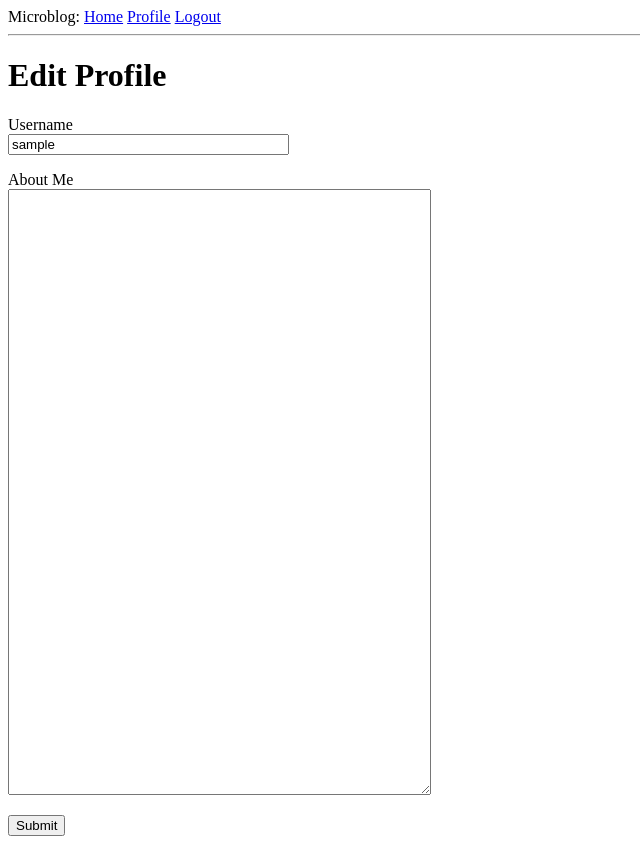
After one commit to onlyphantom/microblog, a Flask app: page /edit_profile in a window 1280 px wide. The commit adds this page. Shown: the whole page, without its empty margins (0-640 px from the left). Run offline with Flask 2, Linux system fonts and the light colour scheme; the visitor is signed in with stand-in values (Sample User, id 1); data comes from the database, SQL or seed files in the repository.

Commit message:
Code reformatting + User profile

```diff
--- a/app/forms.py
+++ b/app/forms.py
@@ -1,6 +1,6 @@
 from flask_wtf import FlaskForm
-from wtforms import StringField, PasswordField, BooleanField, SubmitField
-from wtforms.validators import ValidationError, DataRequired, Email, EqualTo
+from wtforms import StringField, PasswordField, BooleanField, SubmitField, TextAreaField
+from wtforms.validators import ValidationError, DataRequired, Email, EqualTo, Length
 from app.models import User
 
 class LoginForm(FlaskForm):
@@ -27,3 +27,8 @@ class RegistrationForm(FlaskForm):
         user = User.query.filter_by(email=email.data).first()
         if user is not None:
             raise ValidationError('Please use a different email address.')
+
+class EditProfileForm(FlaskForm):
+    username = StringField('Username', validators=[DataRequired()])
+    about_me = TextAreaField('About Me', validators=[Length(min=0, max=140)])
+    submit = SubmitField('Submit')
--- a/app/models.py
+++ b/app/models.py
@@ -18,6 +18,8 @@ class User(UserMixin, db.Model):
     # for p in posts:
     #   print(p.id, p.author.username, p.author.email, p.body)
     posts = db.relationship('Post', backref='author', lazy='dynamic')
+    about_me = db.Column(db.String(140))
+    last_seen = db.Column(db.DateTime, default=datetime.utcnow)
 
     # __repr__ is a built-in function to compute the official
     # string representation of an object
--- a/app/routes.py
+++ b/app/routes.py
@@ -1,11 +1,18 @@
 from flask import (flash, redirect, render_template,
                    request, url_for)
 from app import app, db
-from app.forms import LoginForm, RegistrationForm
+from app.forms import LoginForm, RegistrationForm, EditProfileForm
 from app.models import User
 from flask_login import (current_user, login_user, logout_user,
                          login_required)
 from werkzeug.urls import url_parse
+from datetime import datetime
+
+@app.before_request
+def before_request():
+    if current_user.is_authenticated:
+        current_user.last_seen = datetime.utcnow()
+        db.session.commit()
 
 @app.route('/')
 @app.route('/index')
@@ -32,12 +39,12 @@ def login():
     form = LoginForm()
 
     if form.validate_on_submit():
-        user = User.query.filter_by(username=form.username.data).first()
-        if user is None or not user.check_password(form.password.data):
+        this_user = User.query.filter_by(username=form.username.data).first()
+        if this_user is None or not this_user.check_password(form.password.data):
             flash('Invalid username or password')
             return redirect(url_for('login'))
 
-        login_user(user, remember=form.remember_me.data)
+        login_user(this_user, remember=form.remember_me.data)
         next_page = request.args.get('next')
         if not next_page or url_parse(next_page).netloc != '':
             next_page = url_for('index')
@@ -73,3 +80,18 @@ def user(username):
         {'author': this_user, 'body': 'Test post #2'}
     ]
     return render_template('user.html', user=this_user, posts=posts)
+
+@app.route('/edit_profile', methods=['GET', 'POST'])
+@login_required
+def edit_profile():
+    form = EditProfileForm()
+    if form.validate_on_submit():
+        current_user.username = form.username.data
+        current_user.about_me = form.about_me.data
+        db.session.commit()
+        flash('Your changes have been saved.')
+        return redirect(url_for('edit_profile'))
+    elif request.method == "GET":
+        form.username.data = current_user.username
+        form.about_me.data = current_user.about_me
+    return render_template('edit_profile.html', title='Edit Profile', form=form)
--- /dev/null
+++ b/app/templates/_post.html
@@ -0,0 +1,6 @@
+<table>
+    <tr valign="top">
+        <td><img src="{{ post.author.avatar(36) }}"></td>
+        <td>{{ post.author.username }} says: <br/> {{ post.body }}</td>
+    </tr>
+</table>
--- /dev/null
+++ b/app/templates/edit_profile.html
@@ -0,0 +1,23 @@
+{% extends "base.html" %}
+
+{% block content %}
+    <h1>Edit Profile</h1>
+    <form action="" method="post">
+        {{ form.hidden_tag() }}
+        <p>
+            {{ form.username.label }}<br/>
+            {{  form.username(size=32) }}<br/>
+            {% for error in form.username.errors %}
+                <span style="color:red">{{ error }}</span>
+            {% endfor %}
+        </p>
+        <p>
+            {{ form.about_me.label }}<br/>
+            {{ form.about_me(cols=50, rows=40) }}
+            {% for error in form.about_me.errors %}
+                <span style="color:red">{{ error }}</span>
+            {% endfor %}
+        </p>
+        <p>{{ form.submit() }}</p>
+    </form>
+{% endblock %}
```
Also changed, not shown: app/templates/user.html (+13 -7 lines), migrations/versions/5e1fd5155924_new_fields_in_user_model.py (added, +30 -0 lines).
